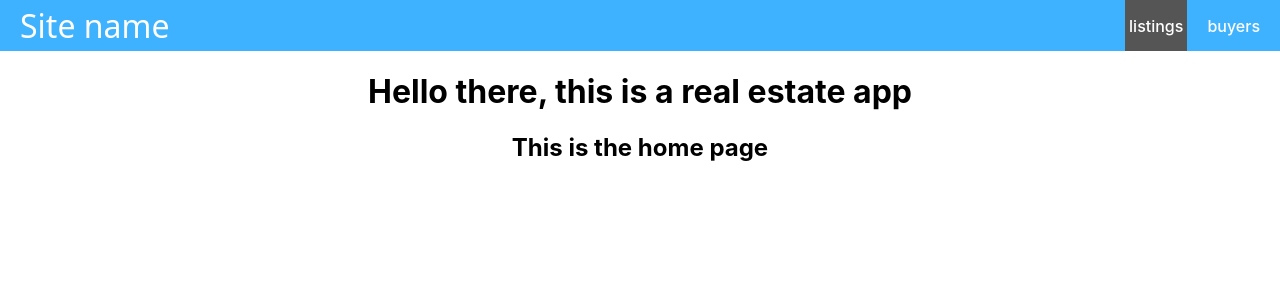
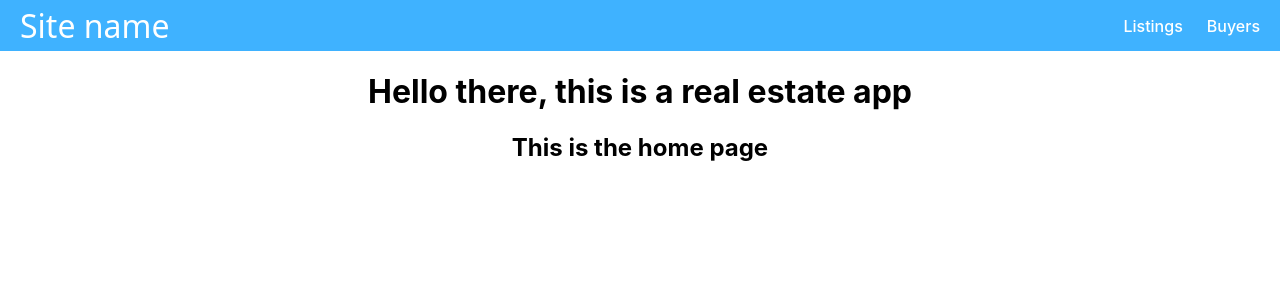
Before and after one commit to dannybartolini/true_home, a React (Create React App) app: page / in a window 1280 px wide. Shown: the top 300 px of the page. Built offline with nearby package versions, Linux system fonts and the light colour scheme.

Commit message:
finished routing without router

```diff
--- a/src/App.js
+++ b/src/App.js
@@ -24,7 +24,9 @@ function App() {
 			<Navbar />
 
 			<h1>Hello there, this is a real estate app</h1>
-			<Component />
+			<div className="container">
+				<Component />
+			</div>
 		</div>
 	);
 }
--- a/src/components/Navbar.js
+++ b/src/components/Navbar.js
@@ -1,19 +1,27 @@
 const Navbar = () => {
+	const path = window.location.pathname;
 	return (
 		<nav className="nav">
 			<a href="/" className="site-title">
 				Site name
 			</a>
 			<ul>
-				<li className="active">
-					<a href="/listings"> listings</a>
-				</li>
-				<li>
-					<a href="/buyers">buyers</a>
-				</li>
+				<CustomLink href="/listings">Listings</CustomLink>
+				<CustomLink href="/buyers">Buyers</CustomLink>
 			</ul>
 		</nav>
 	);
 };
 
+const CustomLink = ({ href, children, ...props }) => {
+	const path = window.location.pathname;
+	return (
+		<li className={path === href ? "active" : ""}>
+			<a href={href} {...props}>
+				{children}
+			</a>
+		</li>
+	);
+};
+
 export default Navbar;
--- a/src/index.css
+++ b/src/index.css
@@ -18,6 +18,11 @@ code {
 
 body {
 	margin: 0;
+}
+
+.container {
+	margin: 1rem;
+	text-align: center;
 }
 
 .nav {
```
Also changed, not shown: src/App.css (indentation only).
